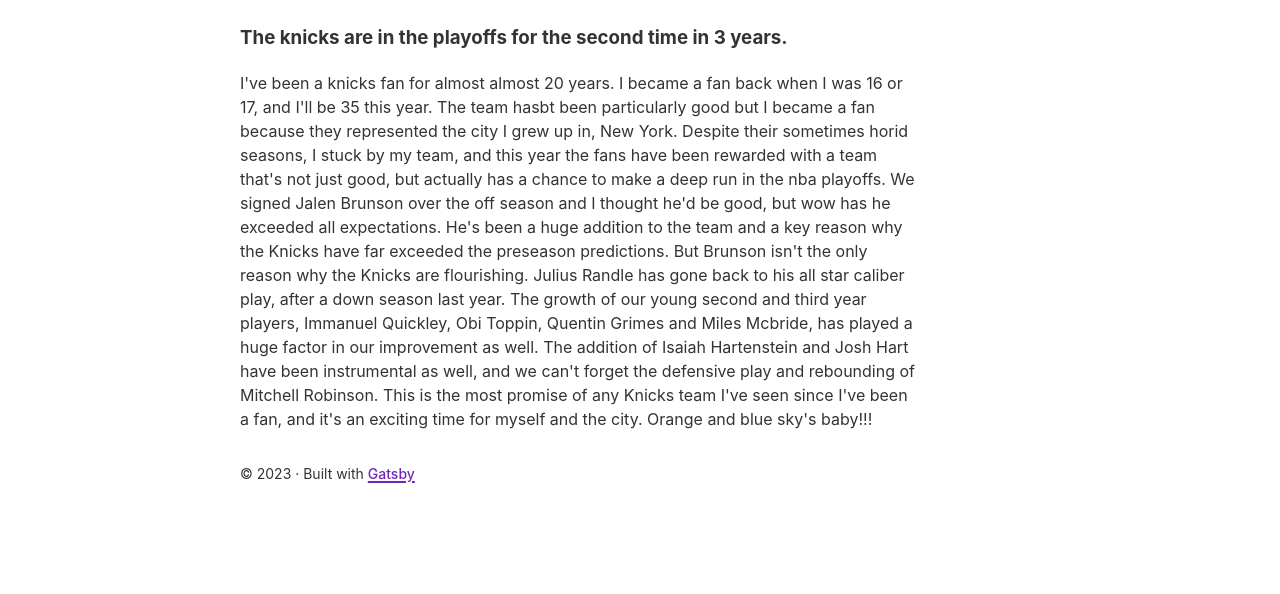
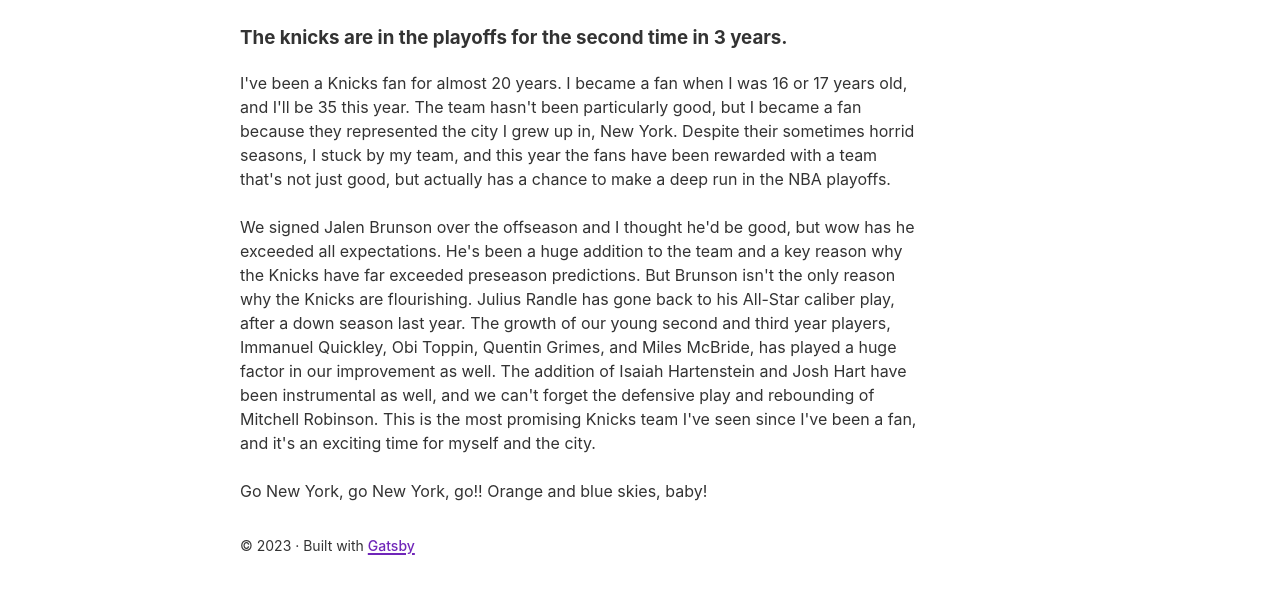
Before and after one commit to Bennyno/gatsby-blog, a Gatsby site: page /knicks/ in a window 1280 px wide. Shown: the part 160-754 px from the top of the page. Built offline with nearby package versions, Linux system fonts and the light colour scheme; Gatsby itself is replaced by a stand-in of ours.

Commit message:
made grammar and punctuation corrections

```diff
--- a/src/markdown-pages/knicks.md
+++ b/src/markdown-pages/knicks.md
@@ -6,4 +6,8 @@ description: "My first knicks blog post"
 
 ### The knicks are in the playoffs for the second time in 3 years.
 
-I've been a knicks fan for almost almost 20 years. I became a fan back when I was 16 or 17, and I'll be 35 this year. The team hasbt been particularly good but I became a fan because they represented the city I grew up in, New York. Despite their sometimes horid seasons, I stuck by my team, and this year the fans have been rewarded with a team that's not just good, but actually has a chance to make a deep run in the nba playoffs. We signed Jalen Brunson over the off season and I thought he'd be good, but wow has he exceeded all expectations. He's been a huge addition to the team and a key reason why the Knicks have far exceeded the preseason predictions. But Brunson isn't the only reason why the Knicks are flourishing. Julius Randle has gone back to his all star caliber play, after a down season last year. The growth of our young second and third year players, Immanuel Quickley, Obi Toppin, Quentin Grimes and Miles Mcbride, has played a huge factor in our improvement as well. The addition of Isaiah Hartenstein and Josh Hart have been instrumental as well, and we can't forget the defensive play and rebounding of Mitchell Robinson. This is the most promise of any Knicks team I've seen since I've been a fan, and it's an exciting time for myself and the city. Orange and blue sky's baby!!!
+I've been a Knicks fan for almost 20 years. I became a fan when I was 16 or 17 years old, and I'll be 35 this year. The team hasn't been particularly good, but I became a fan because they represented the city I grew up in, New York. Despite their sometimes horrid seasons, I stuck by my team, and this year the fans have been rewarded with a team that's not just good, but actually has a chance to make a deep run in the NBA playoffs.
+
+We signed Jalen Brunson over the offseason and I thought he'd be good, but wow has he exceeded all expectations. He's been a huge addition to the team and a key reason why the Knicks have far exceeded preseason predictions. But Brunson isn't the only reason why the Knicks are flourishing. Julius Randle has gone back to his All-Star caliber play, after a down season last year. The growth of our young second and third year players, Immanuel Quickley, Obi Toppin, Quentin Grimes, and Miles McBride, has played a huge factor in our improvement as well. The addition of Isaiah Hartenstein and Josh Hart have been instrumental as well, and we can't forget the defensive play and rebounding of Mitchell Robinson. This is the most promising Knicks team I've seen since I've been a fan, and it's an exciting time for myself and the city.
+
+Go New York, go New York, go!! Orange and blue skies, baby!
```
